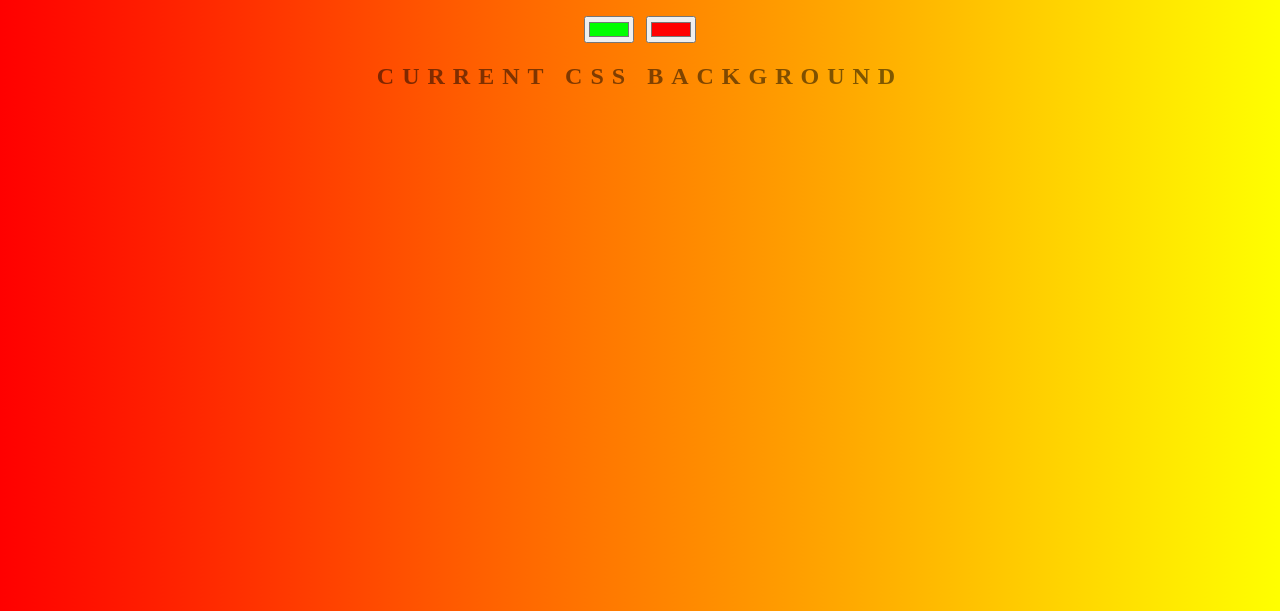
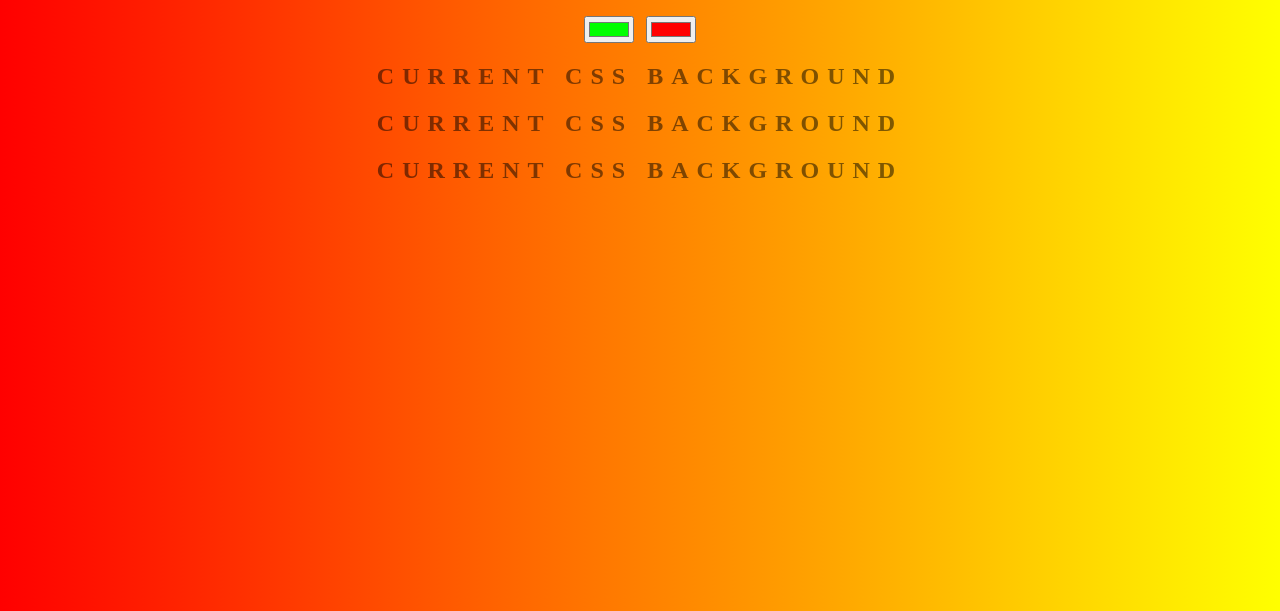
Before and after one commit to andrewandca/background-generator, a plain HTML site: page index.html in a window 1280 px wide. Shown: the part 189-800 px from the top of the page. Drawn offline with Linux system fonts and the light colour scheme.

Commit message:
adding ttiles

```diff
--- a/index.html
+++ b/index.html
@@ -11,6 +11,8 @@
 	<input class="color1" type="color" name="color1" value="#00ff00">
 	<input class="color2" type="color" name="color2" value="#ff0000">
 	<h2>Current CSS Background</h2>
+	<h2>Current CSS Background</h2>
+	<h2>Current CSS Background</h2>
 	<h3></h3>
 	<script type="text/javascript" src="script.js"></script>
 </body>
```
